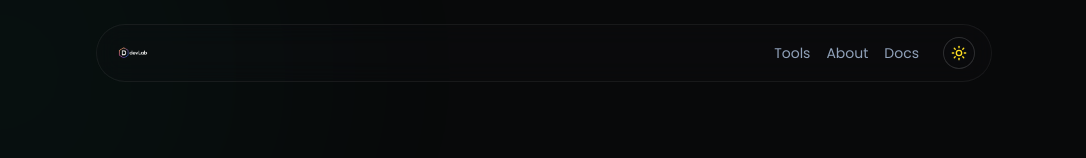
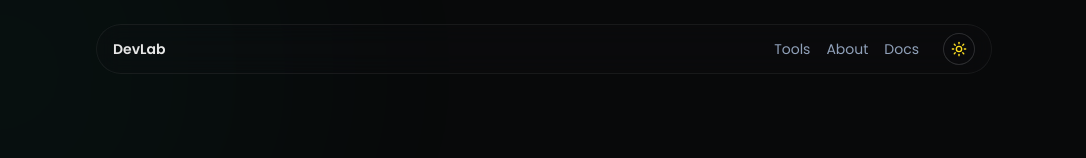
Before and after one commit to justthendra/devlab, a Next.js app: page / in a window 1280 px wide. Shown: the top 158 px of the page, without its empty margins (96-1182 px from the left). Built offline with nearby package versions, Linux system fonts and the light colour scheme.

Commit message:
Refactor Navbar component for improved readability

```diff
--- a/components/Navbar.tsx
+++ b/components/Navbar.tsx
@@ -36,13 +36,7 @@ export default function Navbar() {
       >
         {/* Logo */}
         <Link href="/" className="text-sm font-semibold mr-auto">
-          <Image
-          src="/DevLabnew.png"
-          alt="devLab Logo"
-          width={40}
-          height={40}
-          className="transition-transform group-hover:scale-105"
-        />
+          <span>DevLab</span>
         </Link>
 
         {/* Menü */}
```
